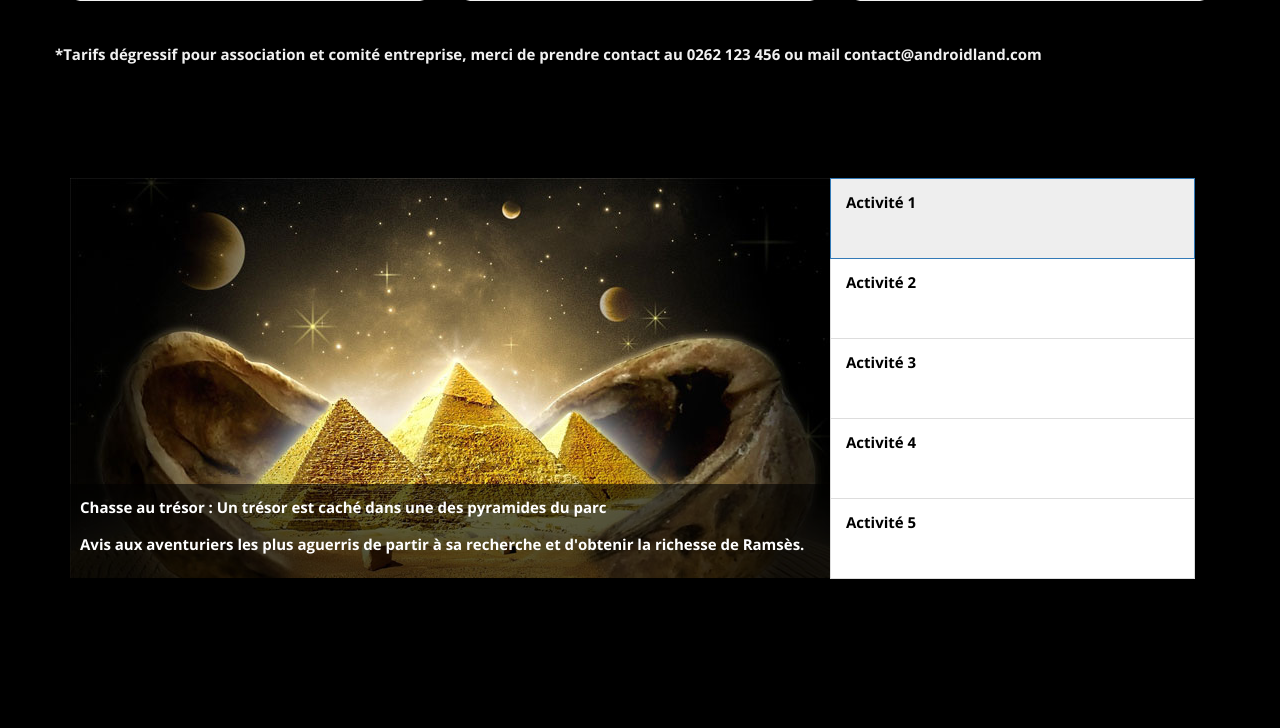
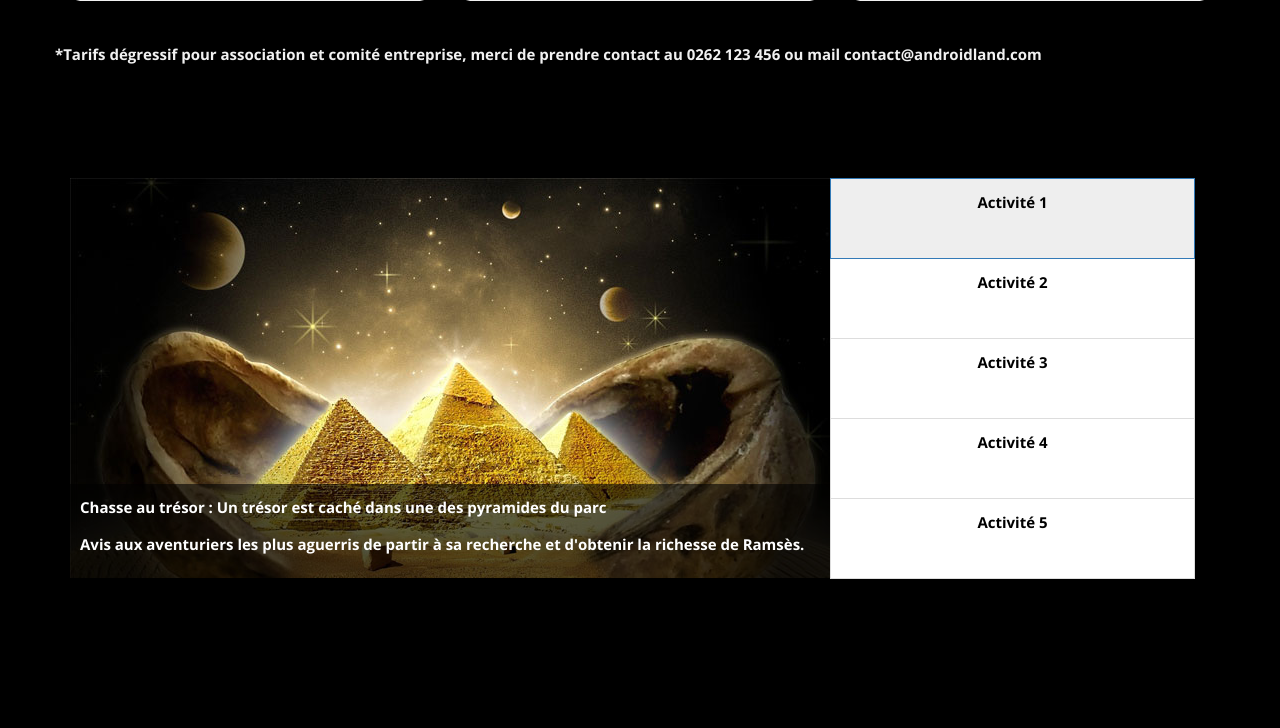
Before and after one commit to Error974/androidland, a PHP site: page /egypte.php in a window 1280 px wide. Shown: the part 905-1633 px from the top of the page. Run offline with PHP 8.4, Linux system fonts and the light colour scheme.

Commit message:
center activity

```diff
--- a/egypte.php
+++ b/egypte.php
@@ -362,11 +362,11 @@
 
 
         <ul class="list-group col-sm-4">
-          <li data-target="#myCarousel" data-slide-to="0" class="list-group-item active"><p style="color: black;">Activité 1</p></li>
-          <li data-target="#myCarousel" data-slide-to="1" class="list-group-item"><p style="color: black;">Activité 2</p></li>
-          <li data-target="#myCarousel" data-slide-to="2" class="list-group-item"><p style="color: black;">Activité 3</p></li>
-          <li data-target="#myCarousel" data-slide-to="3" class="list-group-item"><p style="color: black;">Activité 4</p></li>
-          <li data-target="#myCarousel" data-slide-to="4" class="list-group-item"><p style="color: black;">Activité 5</p></li>
+          <li data-target="#myCarousel" data-slide-to="0" class="list-group-item active text-center"><p style="color: black;">Activité 1</p></li>
+          <li data-target="#myCarousel" data-slide-to="1" class="list-group-item text-center"><p style="color: black;">Activité 2</p></li>
+          <li data-target="#myCarousel" data-slide-to="2" class="list-group-item text-center"><p style="color: black;">Activité 3</p></li>
+          <li data-target="#myCarousel" data-slide-to="3" class="list-group-item text-center"><p style="color: black;">Activité 4</p></li>
+          <li data-target="#myCarousel" data-slide-to="4" class="list-group-item text-center"><p style="color: black;">Activité 5</p></li>
         </ul>
 
           <!-- Controls -->
```
